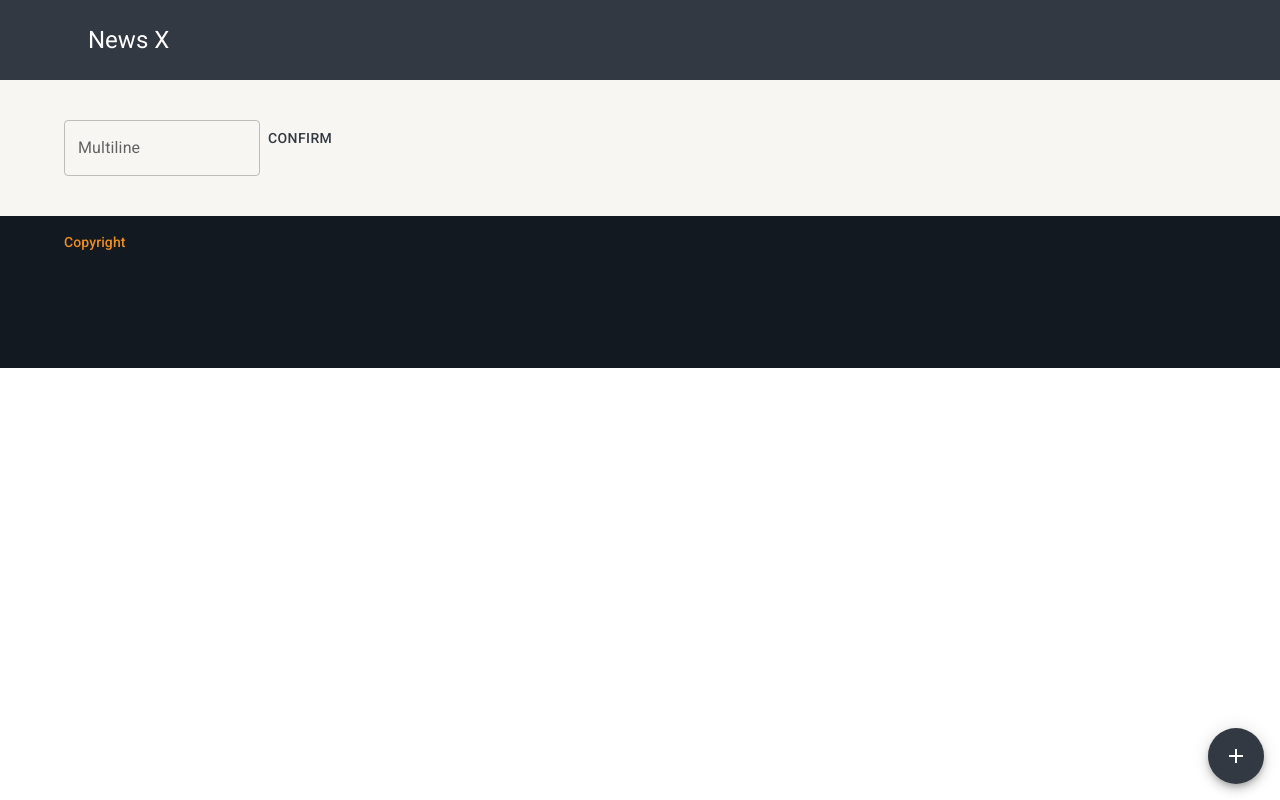
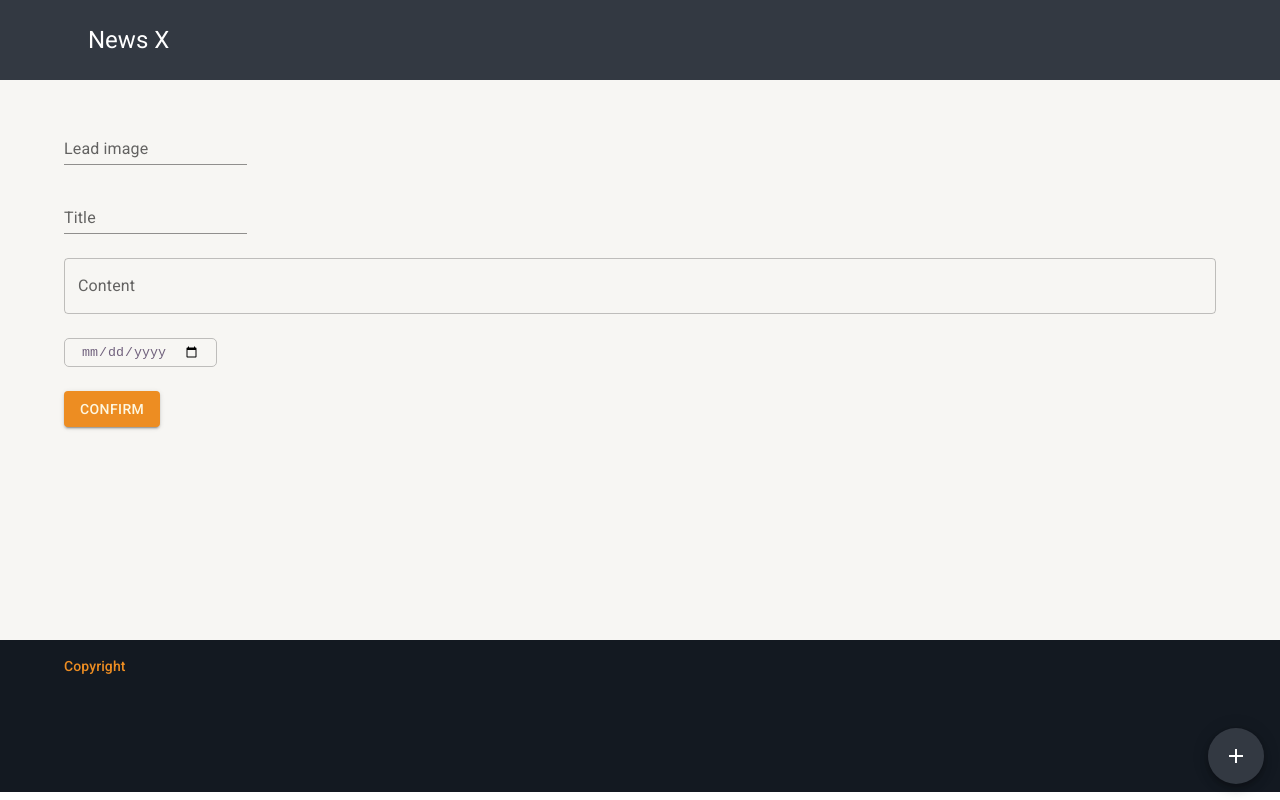
Before and after one commit to pedroalima/newsx, a React (Vite) app in the folder newsx/: page /create-news in a window 1280 px wide. Built offline with nearby package versions, Linux system fonts and the light colour scheme; no server answers.

Commit message:
style: layout form

```diff
--- a/newsx/src/shared/components/create-news/index.tsx
+++ b/newsx/src/shared/components/create-news/index.tsx
@@ -1,17 +1,59 @@
 import * as M from "@mui/material";
+import * as S from "./style";
+import { FormEvent, useRef } from "react";
+import axios from "axios";
+
+interface NewsType {
+	lead_image: {value: string}
+	title: {value: string}
+	content: {value: string}
+	date: {value: string}
+
+}
 
 export const CreateNews = () => {
+	const ref = useRef();
+	const handleSubmit = async (e: FormEvent<HTMLFormElement>) => {
+		e.preventDefault();
+
+		const news: NewsType = ref.current;
+
+		try {
+			const res = await axios.post("http://localhost:4001/news", {
+				leade_image: news.lead_image.value,
+				title: news.title.value,
+				content: news.content.value,
+				date: news.date.value
+			});
+
+			console.log(res.data);
+		} catch (error) {
+			console.log(error);
+		}
+
+		news.lead_image.value = "";
+		news.title.value = "";
+		news.content.value = "";
+		news.date.value = "";
+
+		console.log("Submit");
+	};
+
 	return (
-		<M.Box>
-			<form action="" method="post">
+		<M.Box height="60vh">
+			<S.Form onSubmit={handleSubmit}>
+				<M.TextField name="lead_image" label="Lead image" variant="standard" size="small" />
+				<M.TextField name="title" label="Title" variant="standard" size="small" />
 				<M.TextField
-					id="outlined-multiline-flexible"
-					label="Multiline"
+					name="content"
+					label="Content"
 					multiline
-					maxRows={4}
+					fullWidth
+					maxRows={9}
 				/>
-				<M.Button>Confirm</M.Button>
-			</form>
+				<S.Input name="date" type="date"  />
+				<M.Button type="submit" color="secondary" variant="contained">Confirm</M.Button>
+			</S.Form>
 		</M.Box>
 	);
 };
--- /dev/null
+++ b/newsx/src/shared/components/create-news/style.ts
@@ -0,0 +1,16 @@
+import styled from "styled-components";
+
+export const Form = styled.form`
+    display: flex;
+    flex-direction: column;
+    align-items: start;
+    gap: 1.5rem;
+`;
+
+export const Input = styled.input`
+    background:none;
+    color: #71627D;
+    border: 1px solid #BEBDBB;
+    padding: 0.3rem 1rem;
+    border-radius: 5px
+`;
```
